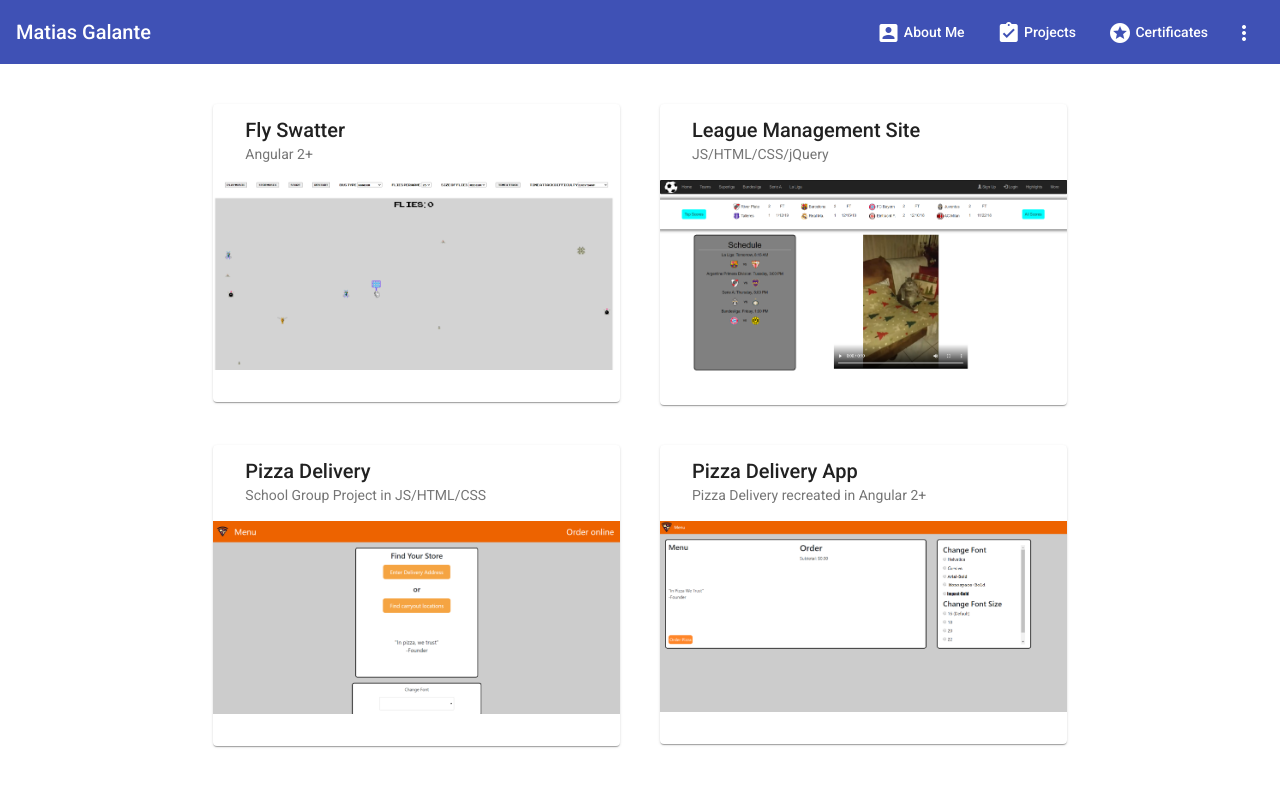
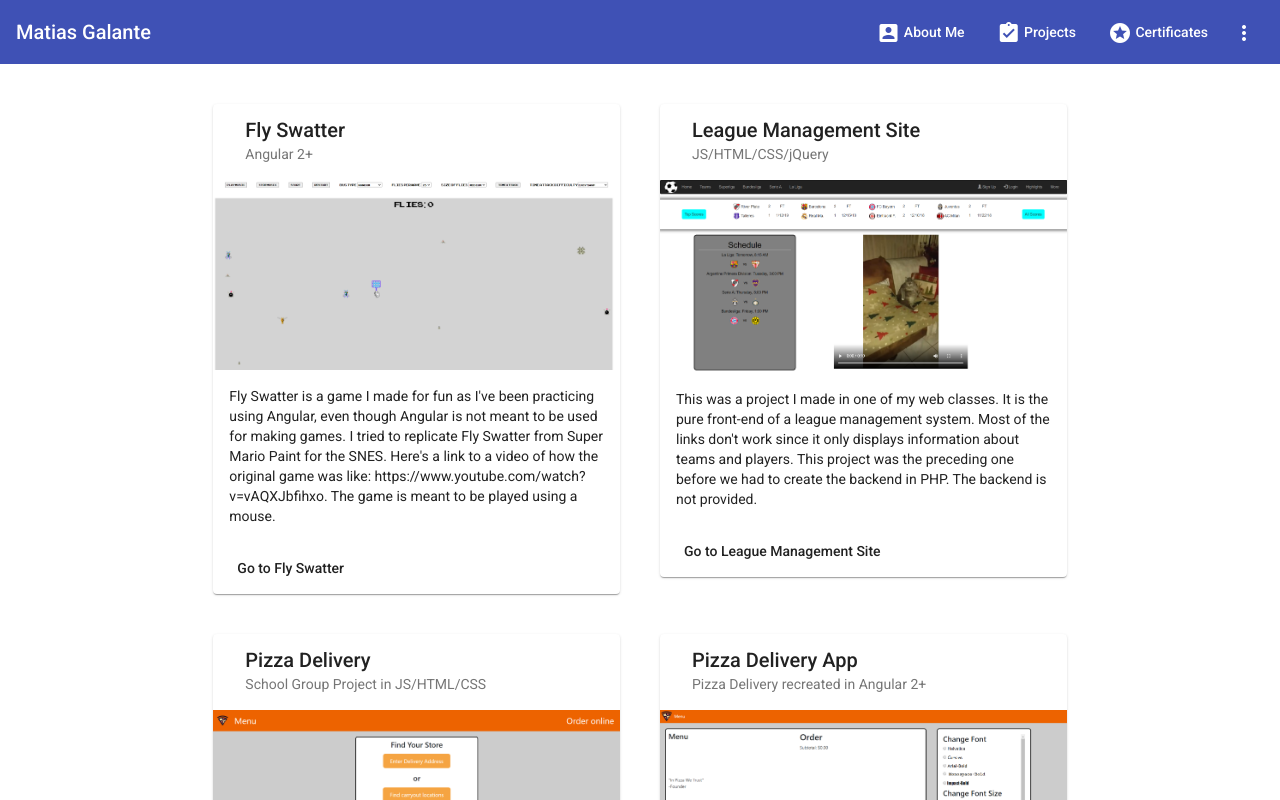
Before and after one commit to CarpalCarp/Ng-Playground, an Angular app: page /projects in a window 1280 px wide. Shown: the top 800 px of the page. Built offline with nearby package versions, Linux system fonts and the light colour scheme.

Commit message:
finished projects component

```diff
--- a/src/app/projects/project.model.ts
+++ b/src/app/projects/project.model.ts
@@ -1,4 +1,5 @@
 export class Project {
-    constructor(public title: string, public subtitle: string, public src: string) {
+    constructor(public title: string, public subtitle: string, public src: string, public url: string, public description: string) {
+
     }
 }
--- a/src/app/projects/projects.component.html
+++ b/src/app/projects/projects.component.html
@@ -8,8 +8,12 @@
             <img mat-card-image [src]="project[0].src" [alt]="project[0].title">
             <mat-card-content>
                 <p>
+                    {{ project[0].description }}
                 </p>
             </mat-card-content>
+            <mat-card-actions>
+                <a mat-button [href]="project[0].url" target="_blank">Go to {{ project[0].title }}</a>
+            </mat-card-actions>
         </mat-card>
     </div>
     <div class="col-md-4 col-sm-4 margin-left-right">
@@ -21,8 +25,12 @@
             <img mat-card-image [src]="project[1].src" [alt]="project[1].title">
             <mat-card-content>
                 <p>
+                    {{ project[1].description }}
                 </p>
             </mat-card-content>
+            <mat-card-actions>
+                <a mat-button [href]="project[1].url" target="_blank">Go to {{ project[1].title }}</a>
+            </mat-card-actions>
         </mat-card>
     </div>
 </div>
--- a/src/app/projects/projects.component.ts
+++ b/src/app/projects/projects.component.ts
@@ -9,12 +9,12 @@ import { Project } from './project.model';
 export class ProjectsComponent {
   public projects = [
     [
-      new Project('Fly Swatter', 'Angular 2+', './assets/projects/FlySwatter.PNG'),
-      new Project('League Management Site', 'JS/HTML/CSS/jQuery', './assets/projects/LeagueManagement.PNG')
+      new Project('Fly Swatter', 'Angular 2+', './assets/projects/FlySwatter.PNG', "https://carpalcarp.github.io/fly-swatter/", `Fly Swatter is a game I made for fun as I've been practicing using Angular, even though Angular is not meant to be used for making games. I tried to replicate Fly Swatter from Super Mario Paint for the SNES. Here's a link to a video of how the original game was like: https://www.youtube.com/watch?v=vAQXJbfihxo. The game is meant to be played using a mouse.`),
+      new Project('League Management Site', 'JS/HTML/CSS/jQuery', './assets/projects/LeagueManagement.PNG', "https://carpalcarp.github.io/League-Management-Website/", `This was a project I made in one of my web classes. It is the pure front-end of a league management system. Most of the links don't work since it only displays information about teams and players. This project was the preceding one before we had to create the backend in PHP. The backend is not provided.`)
     ],
     [
-      new Project('Pizza Delivery', 'School Group Project in JS/HTML/CSS', './assets/projects/PizzaDelivery.PNG'),
-      new Project('Pizza Delivery App', 'Pizza Delivery recreated in Angular 2+', './assets/projects/PizzaDeliveryAppAngular.PNG')
+      new Project('Pizza Delivery', 'School Group Project in JS/HTML/CSS', './assets/projects/PizzaDelivery.PNG', "https://carpalcarp.github.io/pizza-delivery/", `This was a group project from a Human Computer Interactions class I took in the University. The purpose is to create a front-end app for those with visual disabilities. The problem was that none in our group including me knew a framework so we created multiple HTML pages and put them together. After I learned Angular, I recreated this project. See Pizza Delivery Angular App.`),
+      new Project('Pizza Delivery App', 'Pizza Delivery recreated in Angular 2+', './assets/projects/PizzaDeliveryAppAngular.PNG', "https://carpalcarp.github.io/pizza-delivery-Angular/", `This is my recreation of the group project I made for the Human Computer Interactions class. I added a few more features as well such as taking card information and checking for form errors.`)
     ],
   ]
 }
```
